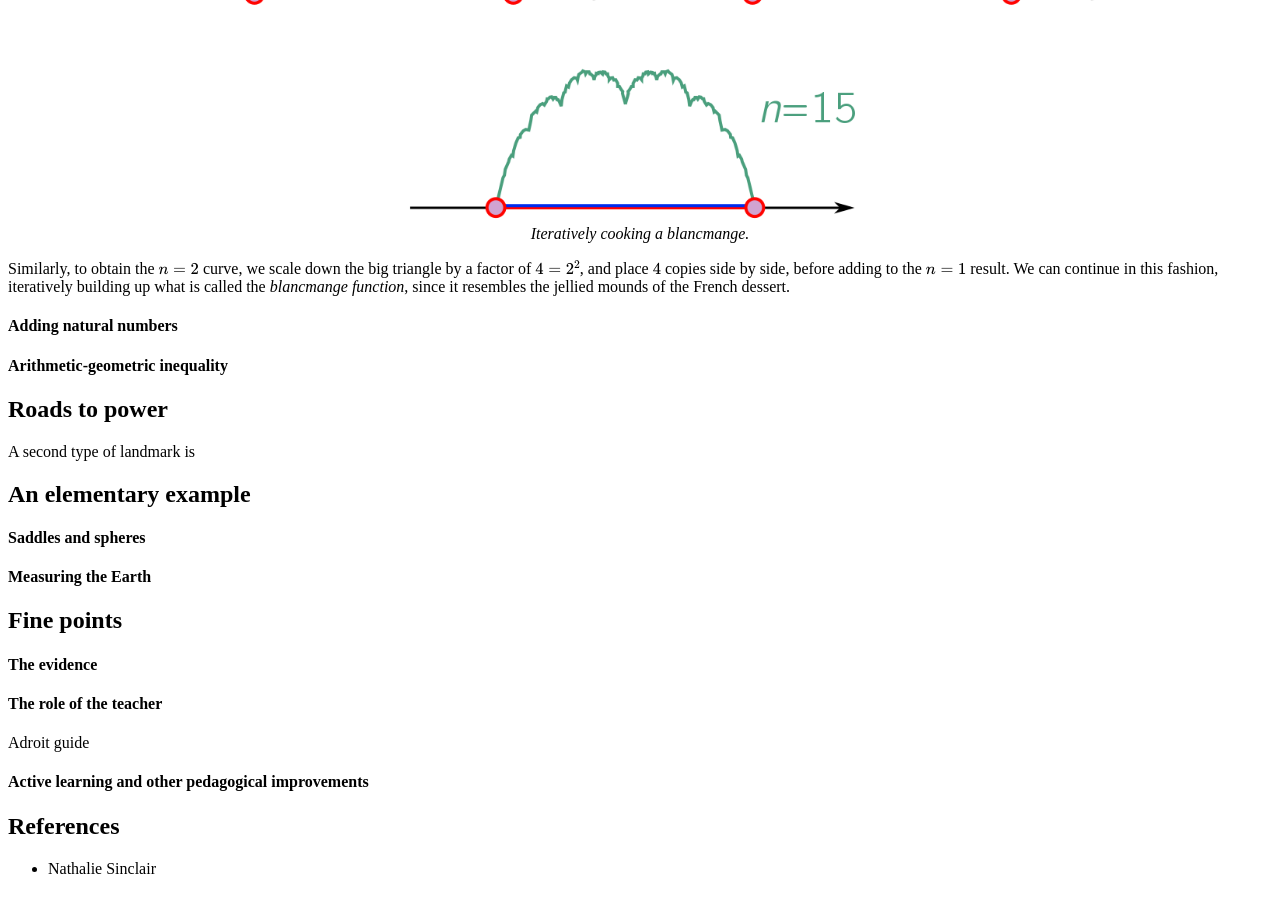
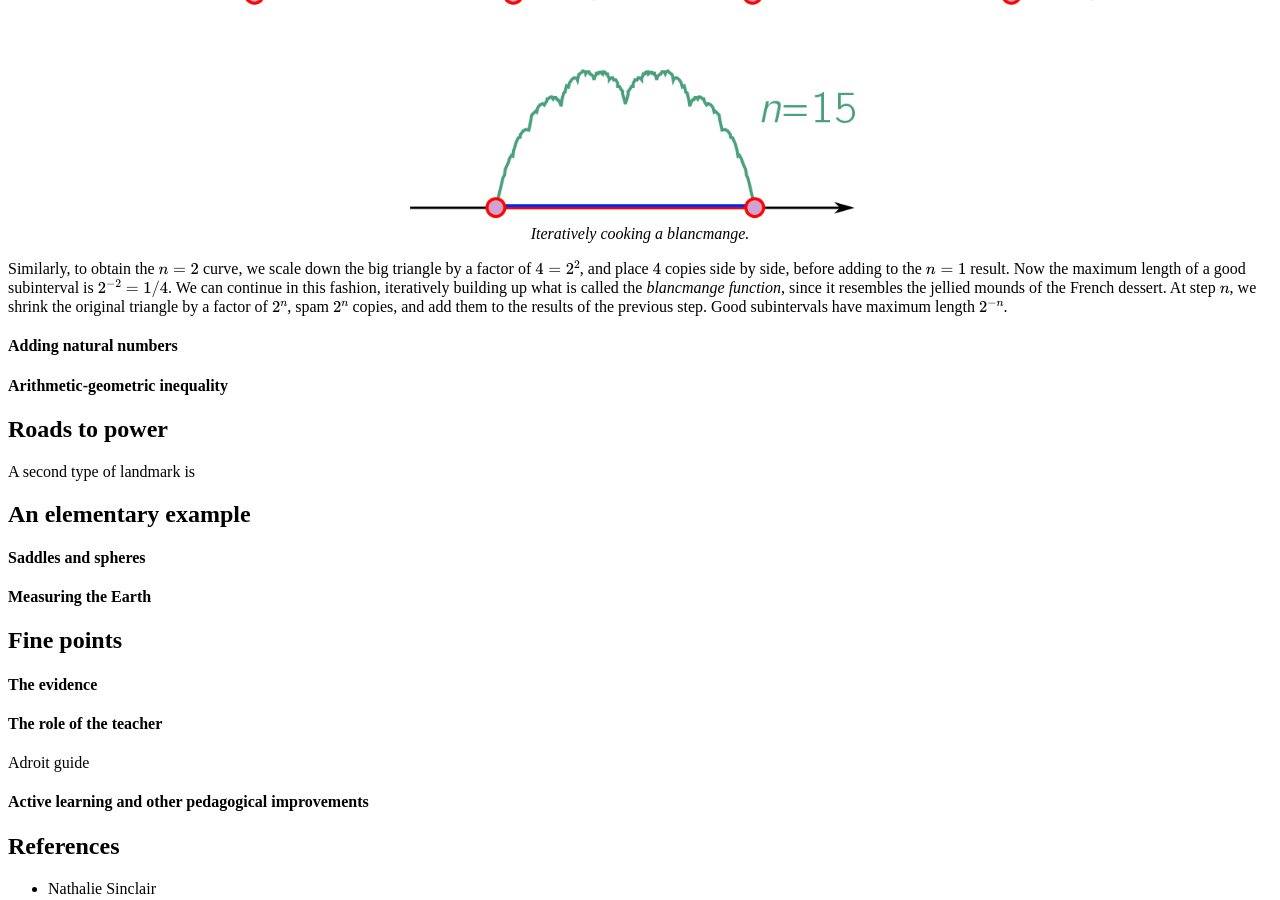
Before and after one commit to hapax/hapax.github.io, a Jekyll site: the page built from assets/teaching.md, in a window 1280 px wide and 900 px high, scrolled down 10035 px. Built offline with Jekyll 4.4.1, drawn with Linux system fonts in a browser that asks for light colours; our own code applies the rules of GitHub Pages for plain Markdown files; formulas are drawn with MathJax 3; a script that is not in the unit is left out.

Commit message:
Update teaching.md

```diff
--- a/assets/teaching.md
+++ b/assets/teaching.md
@@ -458,9 +458,13 @@ smaller triangles.
 Similarly, to obtain the $n = 2$ curve, we scale down the big triangle
 by a factor of $4 = 2^2$, and place $4$ copies side by side, before
 adding to the $n = 1$ result.
+Now the maximum length of a good subinterval is $2^{-2} = 1/4$.
 We can continue in this fashion, iteratively building up what is
 called the *blancmange function*, since it resembles the jellied
 mounds of the French dessert.
+At step $n$, we shrink the original triangle by a factor of $2^n$,
+spam $2^n$ copies, and add them to the results of the previous step.
+Good subintervals have maximum length $2^{-n}$.
 
 #### Adding natural numbers <a id="sec-2-3" name="sec-2-3"></a>
 
```
